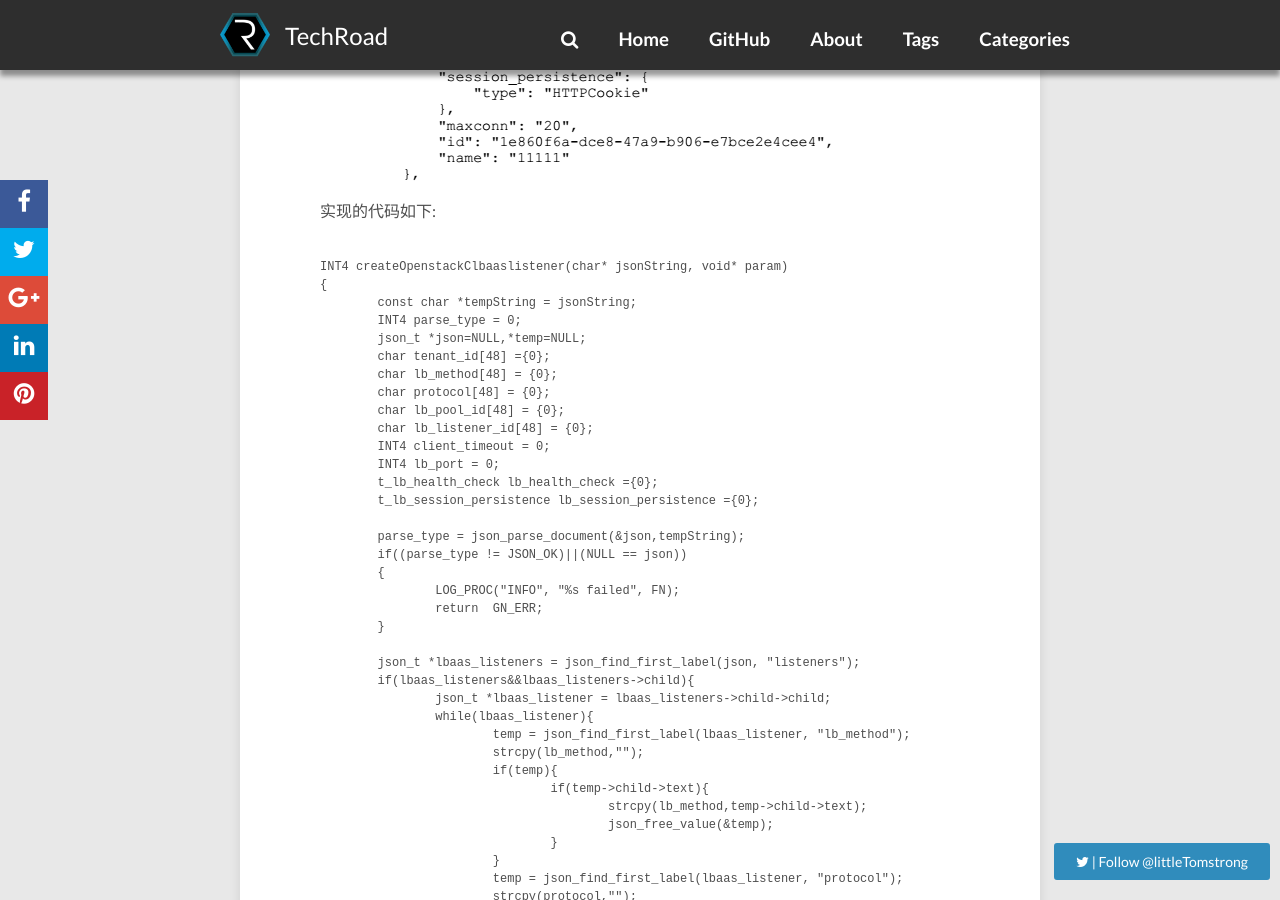
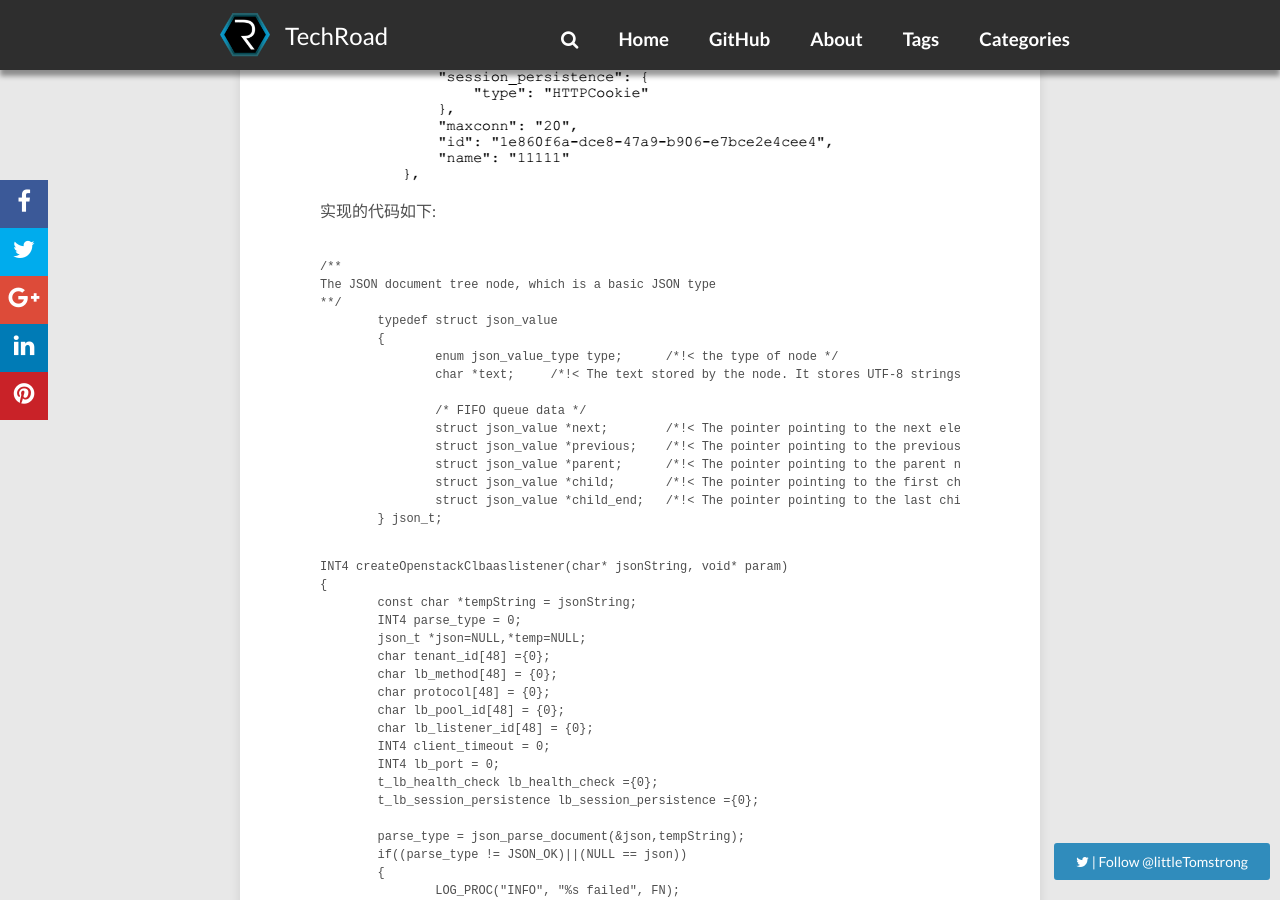
Before and after one commit to JianqingJiang/jianqingjiang.github.io, a Jekyll site: the page built from _posts/2017-06-20-json-decode.md, in a window 1280 px wide and 900 px high, scrolled down 1817 px. Built offline with Jekyll 4.4.1, drawn with Linux system fonts in a browser that asks for light colours; nearby versions of some CDN libraries; comment, search, counter and statistics services are not loaded; some of the changed text lies outside the part shown.

Commit message:
modified _config.yml

```diff
--- a/_posts/2017-06-20-json-decode.md
+++ b/_posts/2017-06-20-json-decode.md
@@ -38,6 +38,24 @@ JSON的三种语法:
 
 
 实现的代码如下:
+
+<pre><code>
+/**
+The JSON document tree node, which is a basic JSON type
+**/
+	typedef struct json_value
+	{
+		enum json_value_type type;	/*!< the type of node */
+		char *text;	/*!< The text stored by the node. It stores UTF-8 strings and is used exclusively by the JSON_STRING and JSON_NUMBER node types */
+
+		/* FIFO queue data */
+		struct json_value *next;	/*!< The pointer pointing to the next element in the FIFO sibling list */
+		struct json_value *previous;	/*!< The pointer pointing to the previous element in the FIFO sibling list */
+		struct json_value *parent;	/*!< The pointer pointing to the parent node in the document tree */
+		struct json_value *child;	/*!< The pointer pointing to the first child node in the document tree */
+		struct json_value *child_end;	/*!< The pointer pointing to the last child node in the document tree */
+	} json_t;
+</code></pre>
 
 <pre><code>
 INT4 createOpenstackClbaaslistener(char* jsonString, void* param)
```
Also changed, not shown: 1 other file.
